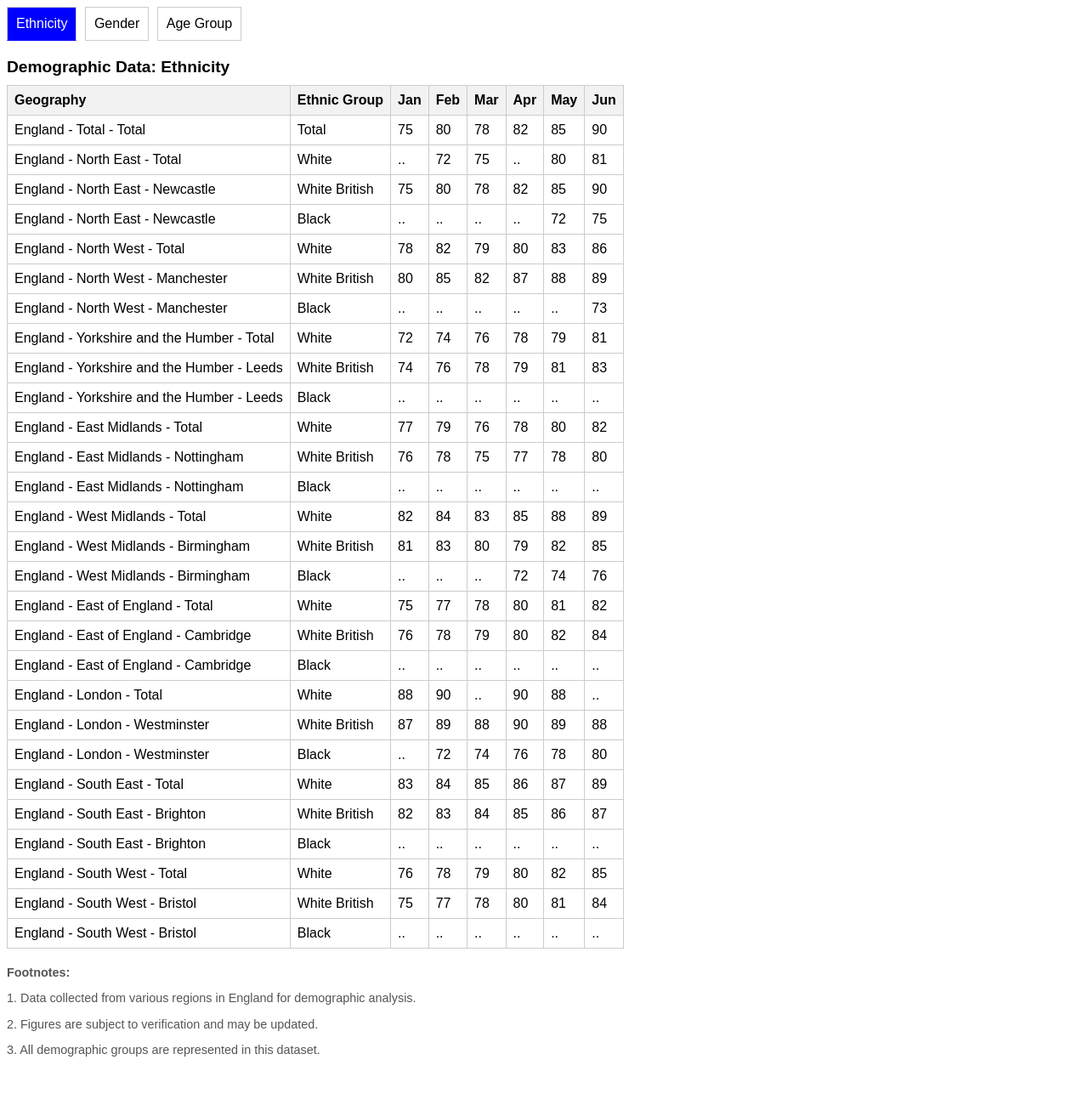
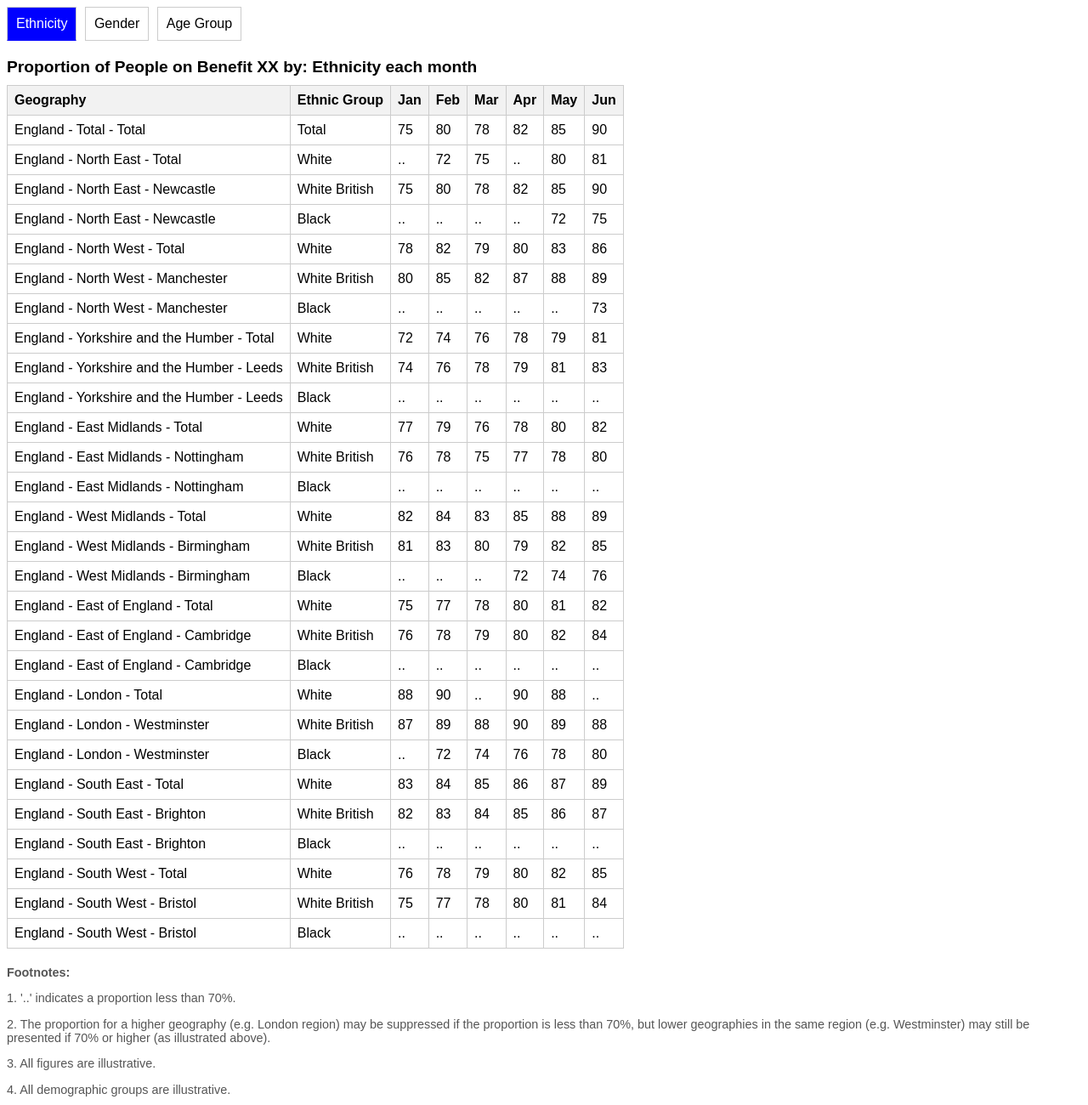
Before and after one commit to DaveBartholomew/Threshold-test, a plain HTML site: page index.html in a window 1280 px wide. Shown: the whole page at 85% size. Before the commit the page ends 1258 px from the top, so only its background shows below. Drawn offline with nearby package versions, Linux system fonts and the light colour scheme.

Commit message:
Update index.html

```diff
--- a/index.html
+++ b/index.html
@@ -87,9 +87,10 @@ and open the template in the editor.
 
 <div id="notes">
     <p><strong>Footnotes:</strong></p>
-    <p>1. Data collected from various regions in England for demographic analysis.</p>
-    <p>2. Figures are subject to verification and may be updated.</p>
-    <p>3. All demographic groups are represented in this dataset.</p>
+    <p>1. '..' indicates a proportion less than 70%.</p>
+    <p>2. The proportion for a higher geography (e.g. London region) may be suppressed if the proportion is less than 70%, but lower geographies in the same region (e.g. Westminster) may still be presented if 70% or higher (as illustrated above).</p>
+    <p>3. All figures are illustrative.</p>
+    <p>4. All demographic groups are illustrative.</p>
 </div>
 
 <script>
@@ -137,7 +138,7 @@ function loadData(type) {
             age: 'Age Group'
         };
 
-        d3.select("#table-title").text(`Demographic Data: ${type.charAt(0).toUpperCase() + type.slice(1)}`);
+        d3.select("#table-title").text(`Proportion of People on Benefit XX by: ${type.charAt(0).toUpperCase() + type.slice(1)} each month`);
         d3.select("#variable-header").text(variableHeaderMap[type]);
     });
 }
```
